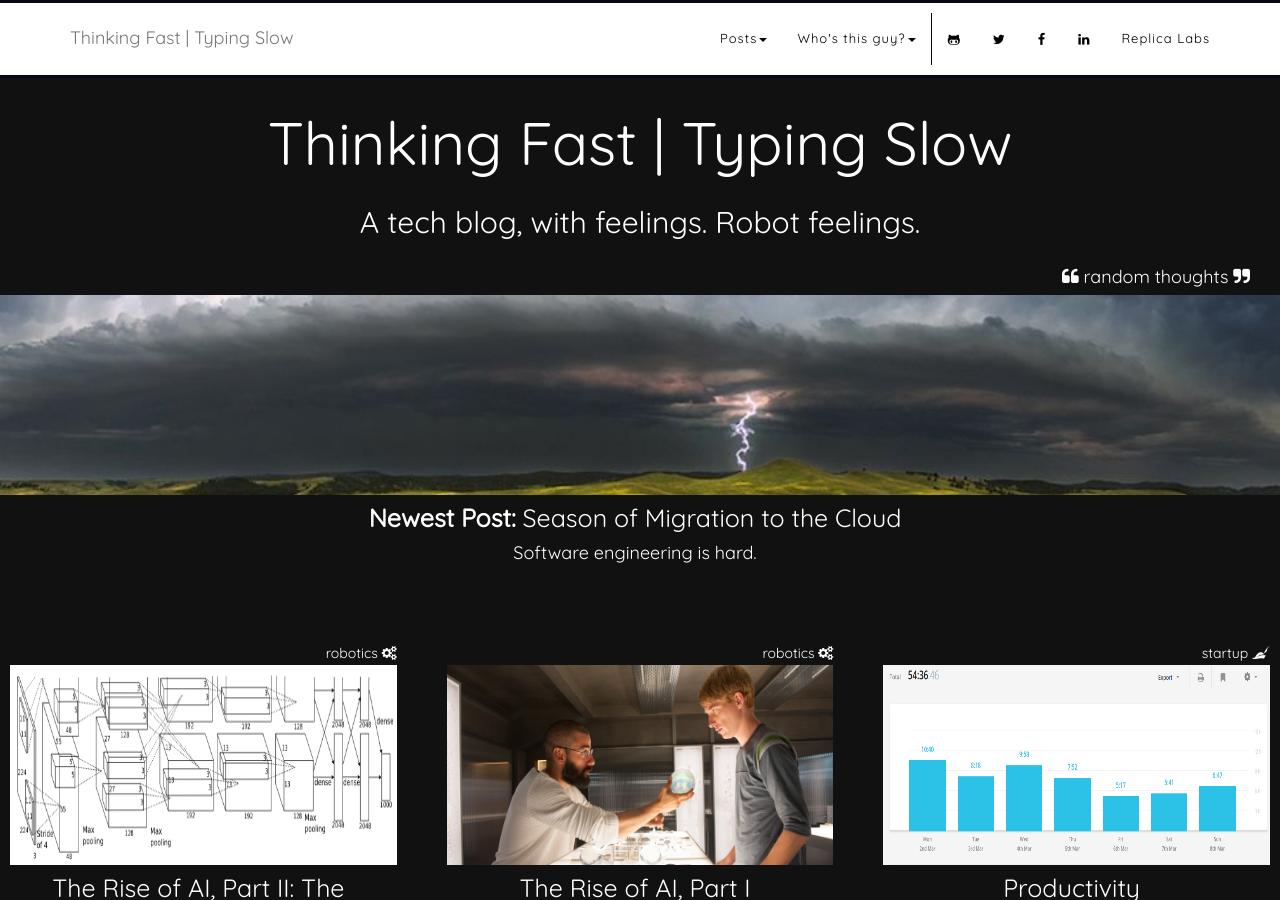
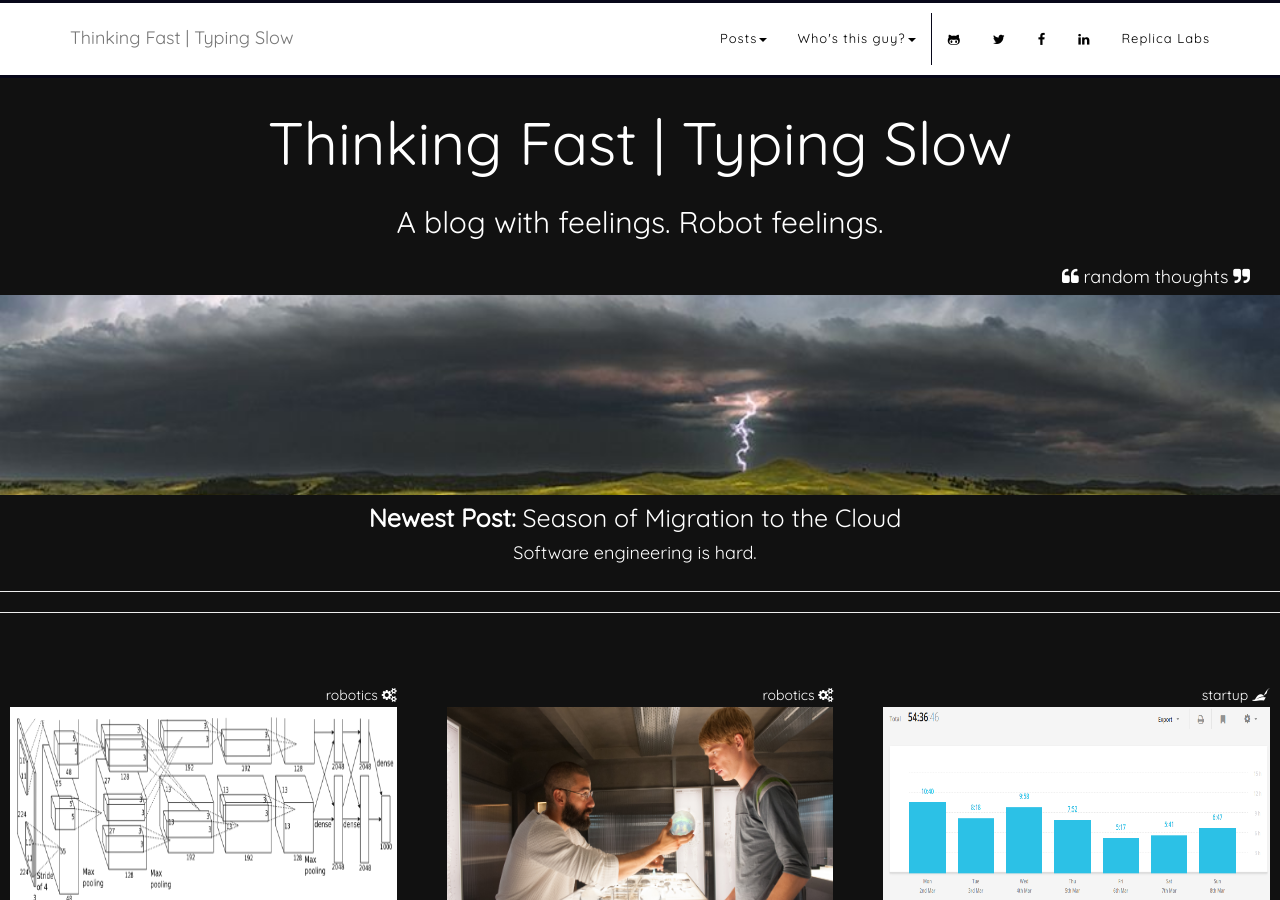
Before and after one commit to bminortx/bminortx.github.io, a Jekyll site: the page built from index.html, in a window 1280 px wide and 900 px high. Built offline with Jekyll 4.4.1, drawn with Linux system fonts in a browser that asks for light colours; nearby versions of some CDN libraries; some web fonts are replaced; the list of posts is cut into pages by our own code; comment, search, counter and statistics services are not loaded.

Commit message:
Very minor copy edit

```diff
--- a/index.html
+++ b/index.html
@@ -9,7 +9,7 @@ layout: bootstrap_default
 <section id="About" class="about-section">
   <div class="inner cover">
     <h1>Thinking Fast | Typing Slow</h1>
-    <h3>A tech blog, with feelings. Robot feelings.</h3>
+    <h3>A blog with feelings. Robot feelings.</h3>
   </div>
 </section>
 
@@ -65,6 +65,10 @@ layout: bootstrap_default
     </script>
     {% endfor %}
   </div>
+
+  <hr>
+
+  <hr>
 
   <!-- Our blog posts -->
   <div class="row voffset6">
```
